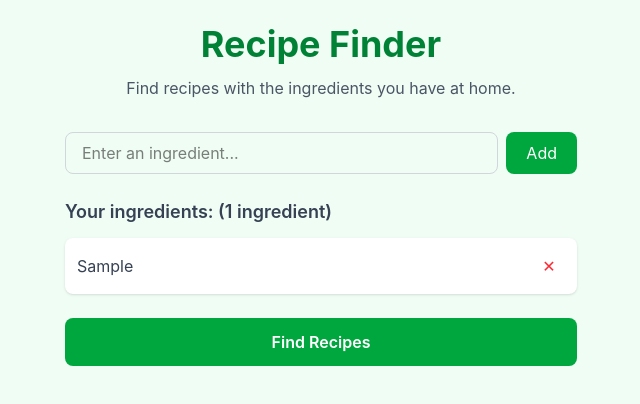
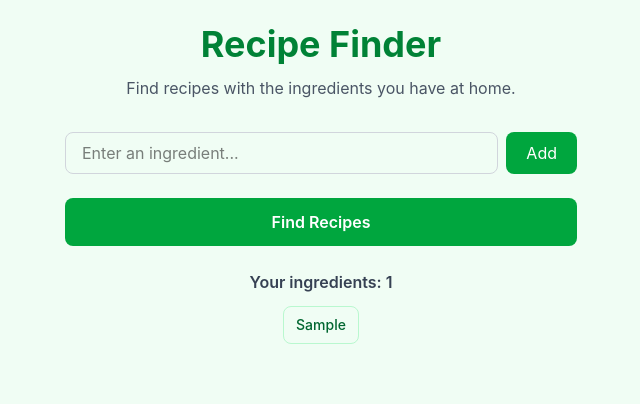
Before and after one commit to RGalrao/recipes_app, a React (Vite) app: page / in a window 1280 px wide. Both pictures are taken after typing "Sample" into the empty fields and a click on the button "Add". Shown: the top 404 px of the page, without its empty margins (319-959 px from the left). Built offline with nearby package versions, Linux system fonts and the light colour scheme.

Commit message:
style: improve ingredient list layout and alignment

```diff
--- a/src/App.jsx
+++ b/src/App.jsx
@@ -122,21 +122,27 @@ function App() {
         Find recipes with the ingredients you have at home.
       </p>
 
-      <div className="mt-8 w-full max-w-lg">
-        <IngredientInput onAddIngredient={handleAddIngredient} />
+      <div className="mt-8 w-full max-w-4xl">
+
+        <div className="mx-auto w-full max-w-lg">
+          <IngredientInput onAddIngredient={handleAddIngredient} />
+
+          <div className="flex justify-center">
+            <button
+              onClick={handleSearchRecipes}
+              disabled={ingredients.length === 0 || loading}
+              className="mt-6 w-full cursor-pointer rounded-lg bg-green-600 px-5 py-3 font-semibold text-white transition hover:bg-green-700 disabled:cursor-not-allowed disabled:opacity-50"
+            >
+              {loading ? 'Searching...' : 'Find Recipes'}
+            </button>
+          </div>
+        </div>
 
         <IngredientList
           ingredients={ingredients}
           onRemoveIngredient={handleRemoveIngredient}
         />
 
-        <button
-          onClick={handleSearchRecipes}
-          disabled={ingredients.length === 0 || loading}
-          className="mt-6 w-full cursor-pointer rounded-lg bg-green-600 px-5 py-3 font-semibold text-white transition hover:bg-green-700 disabled:cursor-not-allowed disabled:opacity-50"
-        >
-          {loading ? 'Searching...' : 'Find Recipes'}
-        </button>
       </div>
 
       {error && (
--- a/src/components/IngredientList.jsx
+++ b/src/components/IngredientList.jsx
@@ -1,37 +1,28 @@
 
 function IngredientList({ ingredients, onRemoveIngredient }) {
   return (
-    <div className="mt-6 w-full">
-
-      <h2 className="text-lg font-semibold text-gray-700">
-        Your ingredients: ({ingredients.length} ingredient{ingredients.length !== 1 && 's'})
-      </h2>
+    <div className="mt-6 w-full ">
+      <h3 className="mb-3 text-center font-semibold text-gray-700">
+        Your ingredients: {ingredients.length}
+      </h3>
 
       {ingredients.length === 0 ? (
-        <p className="mt-3 text-sm text-gray-500">
-          No ingredients added yet. Start by adding some!
+        <p className="text-center text-sm text-gray-500">
+          No ingredients added yet.
         </p>
       ) : (
-        <ul className="mt-3 space-y-2">
+        <div className="flex justify-center flex-wrap gap-2">
           {ingredients.map((ingredient, index) => (
-            <li
+            <button
               key={`${ingredient}-${index}`}
-              className="flex items-center justify-between rounded-lg bg-white p-3 shadow-sm"
+              onClick={() => onRemoveIngredient(index)}
+              title="Click to remove"
+              className="cursor-pointer rounded-lg border border-green-200 bg-green-50 px-3 py-2 text-sm font-medium text-green-800 transition hover:border-red-300 hover:bg-red-50 hover:text-red-600"
             >
-              <span className="text-gray-700">
-                {ingredient}
-              </span>
-
-              <button
-                onClick={() => onRemoveIngredient(index)}
-                aria-label={`Remove ${ingredient}`}
-                className="cursor-pointer flex h-8 w-8 items-center justify-center rounded-full text-red-500 transition hover:bg-red-50 hover:text-red-700"
-              >
-                ✕
-              </button>
-            </li>
+              {ingredient}
+            </button>
           ))}
-        </ul>
+        </div>
       )}
     </div>
   )
```
